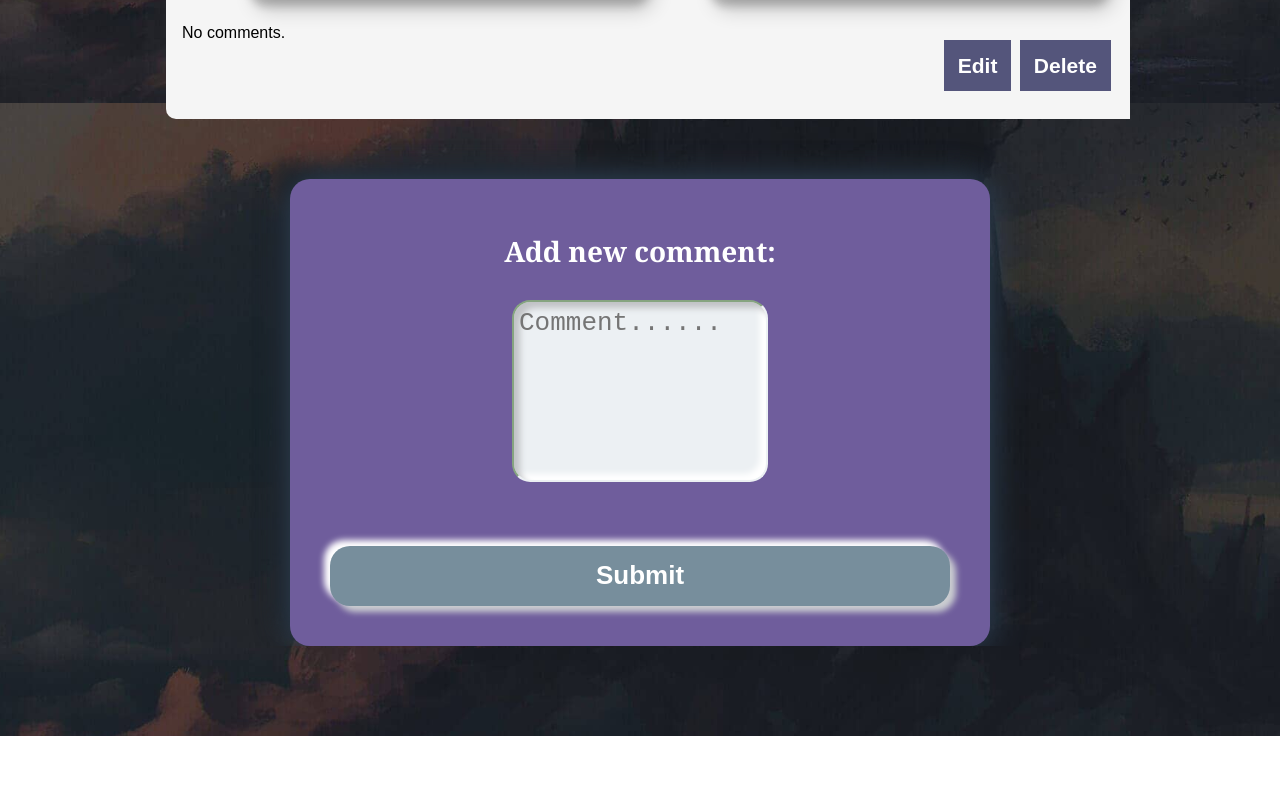
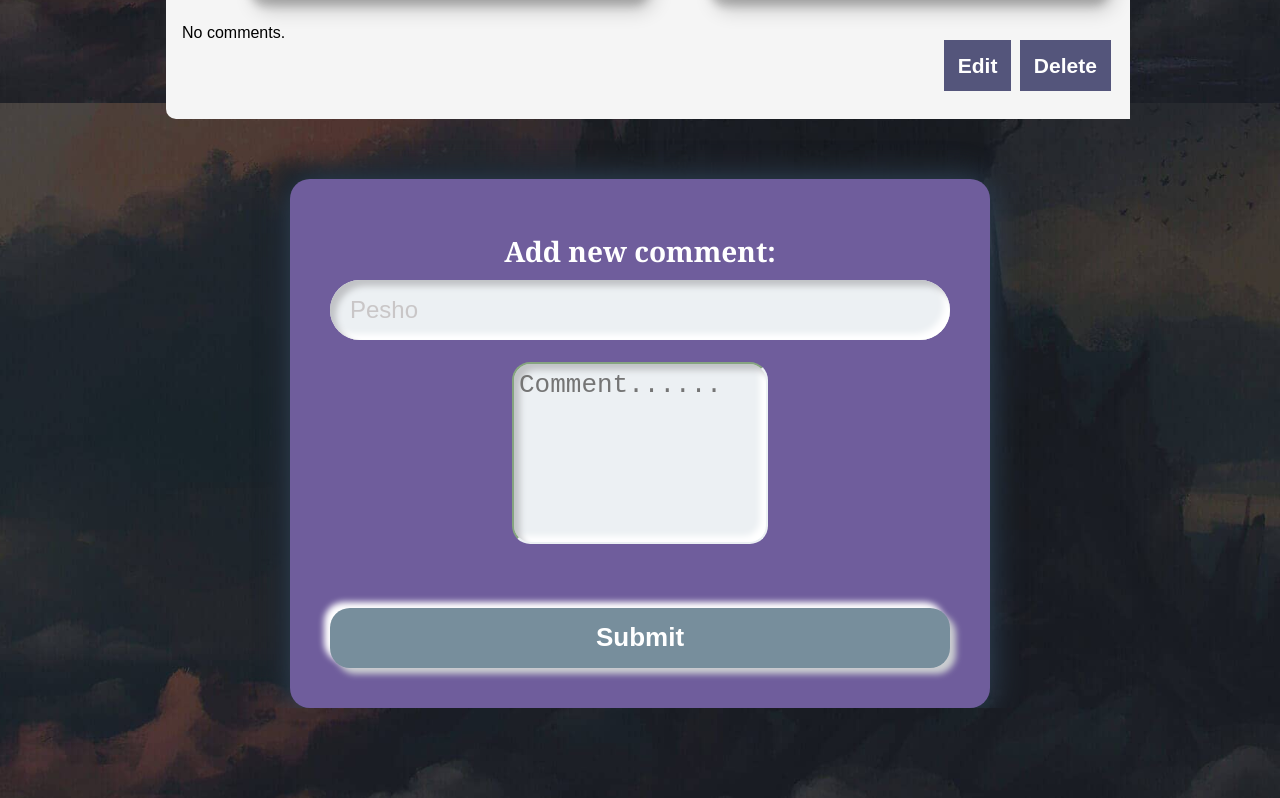
Before and after one commit to SimeonNedyalkov/games-play, a React (Vite) app in the folder client/: page /games/1/details in a window 1280 px wide. Shown: the part 697-1495 px from the top of the page. Before the commit the page ends 1433 px from the top, so only its background shows below. Built offline with nearby package versions, Linux system fonts and the light colour scheme; no server answers.

Commit message:
comments added

```diff
--- a/client/src/api/comments-api.js
+++ b/client/src/api/comments-api.js
@@ -2,7 +2,7 @@ import requesterAPI from "./requester"
 
 const BASE_URL = 'https://localhost:3030/data/games'
 
-const buildUrl = (gameId) => `${BASE_URL}/${gameId}/comments`
+const buildUrl = (gameId) => `${BASE_URL}/${gameId}`
 async function createComment(gameID,username,text){
     const response = await requesterAPI.post(buildUrl(gameID),{username,text})
     return response
@@ -18,4 +18,5 @@ const commentAPI = {
     createComment,
     getAllCommentsForGame
 }
+
 export default commentAPI
--- a/client/src/components/Details.jsx
+++ b/client/src/components/Details.jsx
@@ -2,9 +2,10 @@ import { useEffect, useState } from "react"
 import {useParams} from 'react-router-dom'
 
 import gamesAPI from '../api/games-api'
-
+import commentAPI from "../api/comments-api"
 export default function Details(){
     const [game,setGame] = useState({})
+    const [username,setUsername] = useState('')
     const [comment,setComment] = useState('')
     const {gameId} = useParams()
     useEffect(()=>{
@@ -17,7 +18,9 @@ export default function Details(){
     },[])
     function commentSubmitHandler(e){
         e.preventDefault()
+        console.log(username)
         console.log(comment)
+        commentAPI.createComment(gameId,username,comment)
     }
     return(
         <section id="game-details">
@@ -63,6 +66,12 @@ export default function Details(){
         <article className="create-comment">
             <label>Add new comment:</label>
             <form className="form" onSubmit={commentSubmitHandler}>
+                <input
+                type="text"
+                name="username"
+                placeholder="Pesho"
+                value={username}
+                onChange={(e)=>setUsername(e.target.value)}></input>
                 <textarea name="comment" placeholder="Comment......"value={comment}
                 onChange={(e)=>setComment(e.target.value)}></textarea>
                 <input
```
